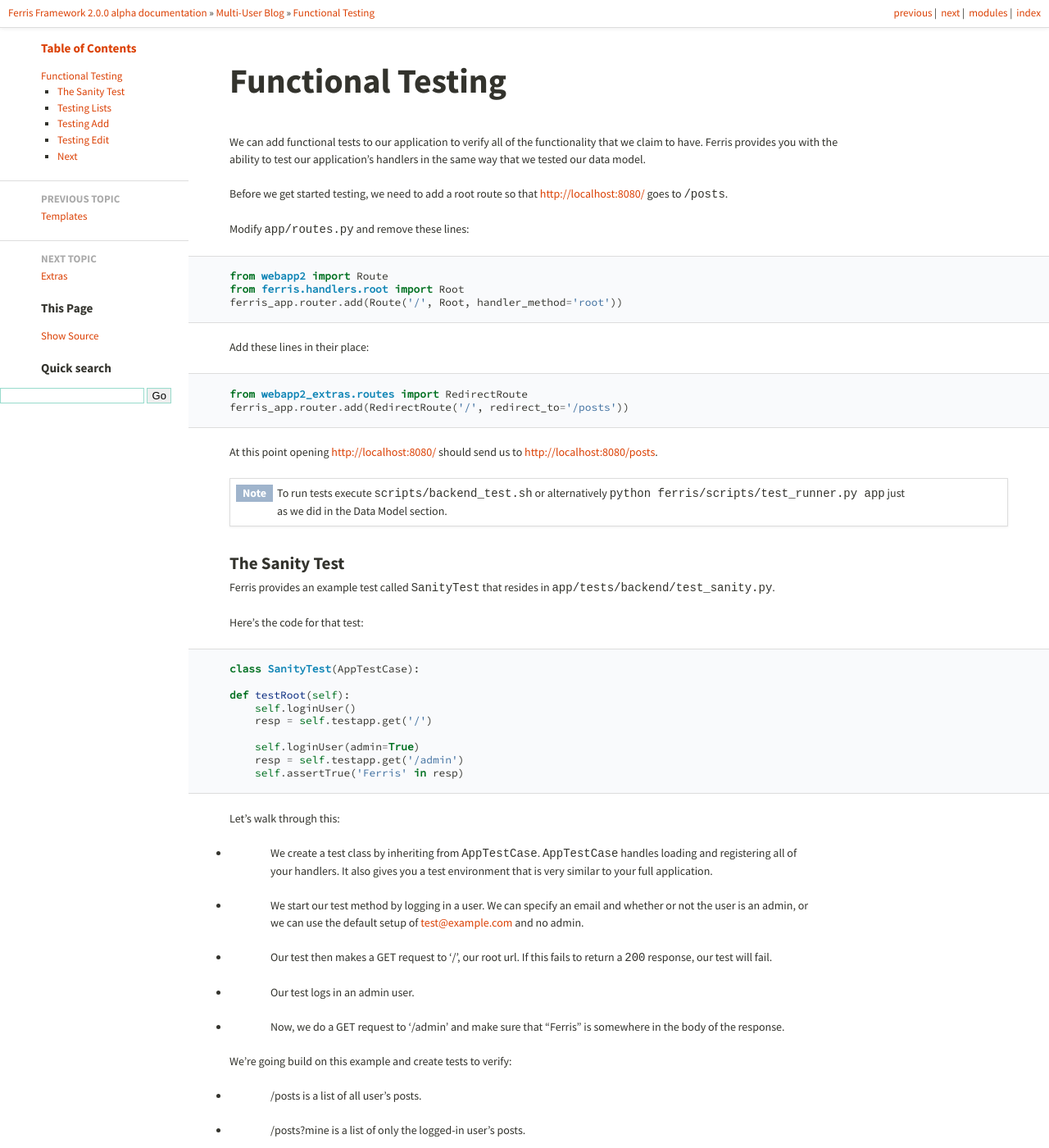
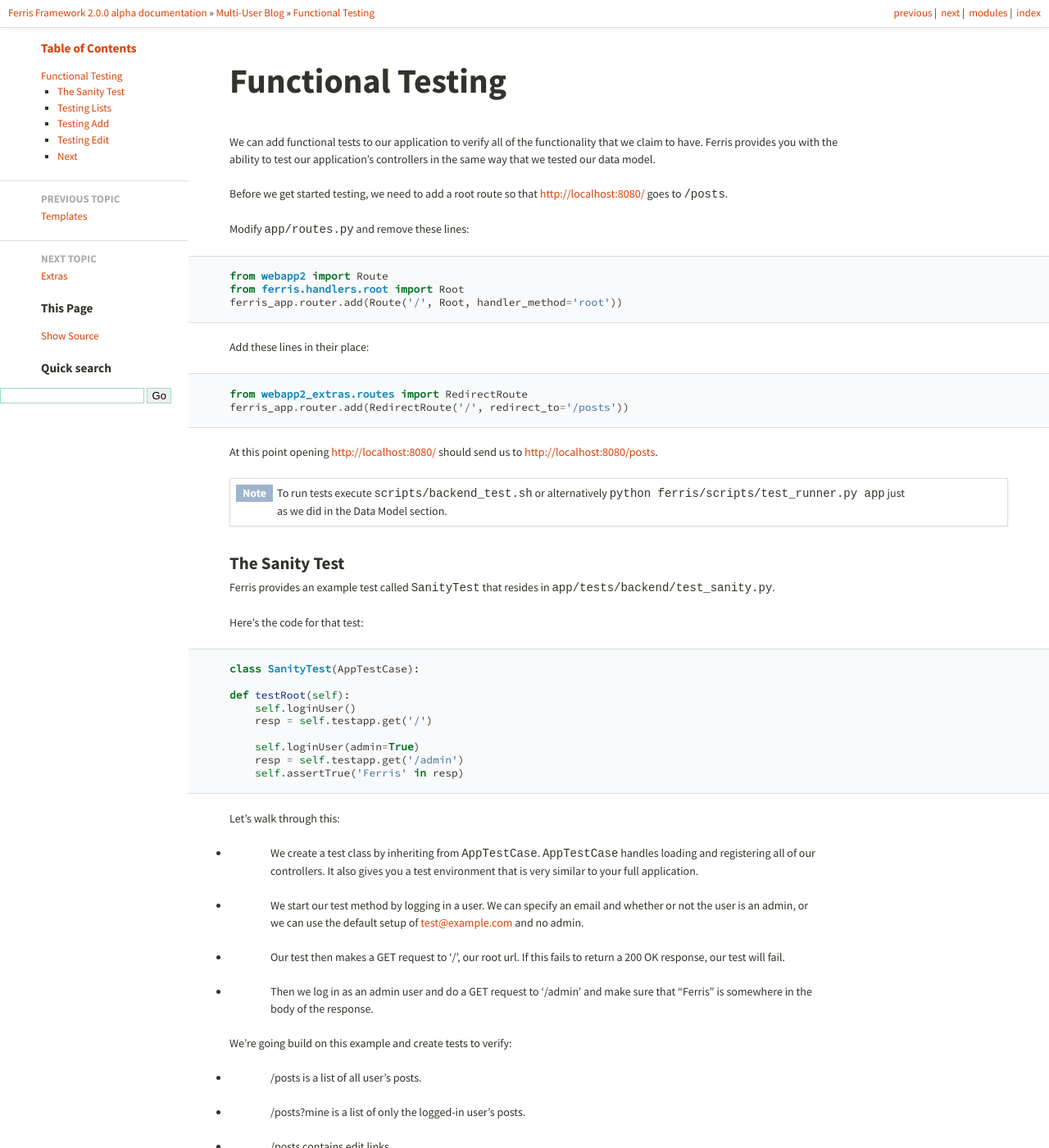
Before and after one commit to yowmamasita/Ferris2, a Sphinx documentation site: the page built from docs/tutorial/6_functional_testing.rst, in a window 1280 px wide and 1400 px high. Shown: the whole window at 82% size. Built offline with Sphinx 7.4.7, drawn with Linux system fonts in a browser that asks for light colours.

Commit message:
Updating functional testing

```diff
--- a/docs/tutorial/6_functional_testing.rst
+++ b/docs/tutorial/6_functional_testing.rst
@@ -2,7 +2,7 @@ Functional Testing
 ==================
 
 We can add functional tests to our application to verify all of the functionality that we claim to have.
-Ferris provides you with the ability to test our application's handlers in the same way that we tested
+Ferris provides you with the ability to test our application's controllers in the same way that we tested
 our data model.
 
 Before we get started testing, we need to add a root route so that http://localhost:8080/ goes to
@@ -44,11 +44,10 @@ Here's the code for that test::
 
 Let's walk through this:
 
-* We create a test class by inheriting from ``AppTestCase``. ``AppTestCase`` handles loading and registering all of your handlers. It also gives you a test environment that is very similar to your full application.
+* We create a test class by inheriting from ``AppTestCase``. ``AppTestCase`` handles loading and registering all of our controllers. It also gives you a test environment that is very similar to your full application.
 * We start our test method by logging in a user. We can specify an email and whether or not the user is an admin, or we can use the default setup of test@example.com and no admin.
-* Our test then makes a GET request to '/', our root url. If this fails to return a ``200`` response, our test will fail.
-* Our test logs in an admin user.
-* Now, we do a GET request to '/admin' and make sure that "Ferris" is somewhere in the body of the response.
+* Our test then makes a GET request to '/', our root url. If this fails to return a 200 OK response, our test will fail.
+* Then we log in as an admin user and do a GET request to '/admin' and make sure that "Ferris" is somewhere in the body of the response.
 
 We're going build on this example and create tests to verify:
 
```
